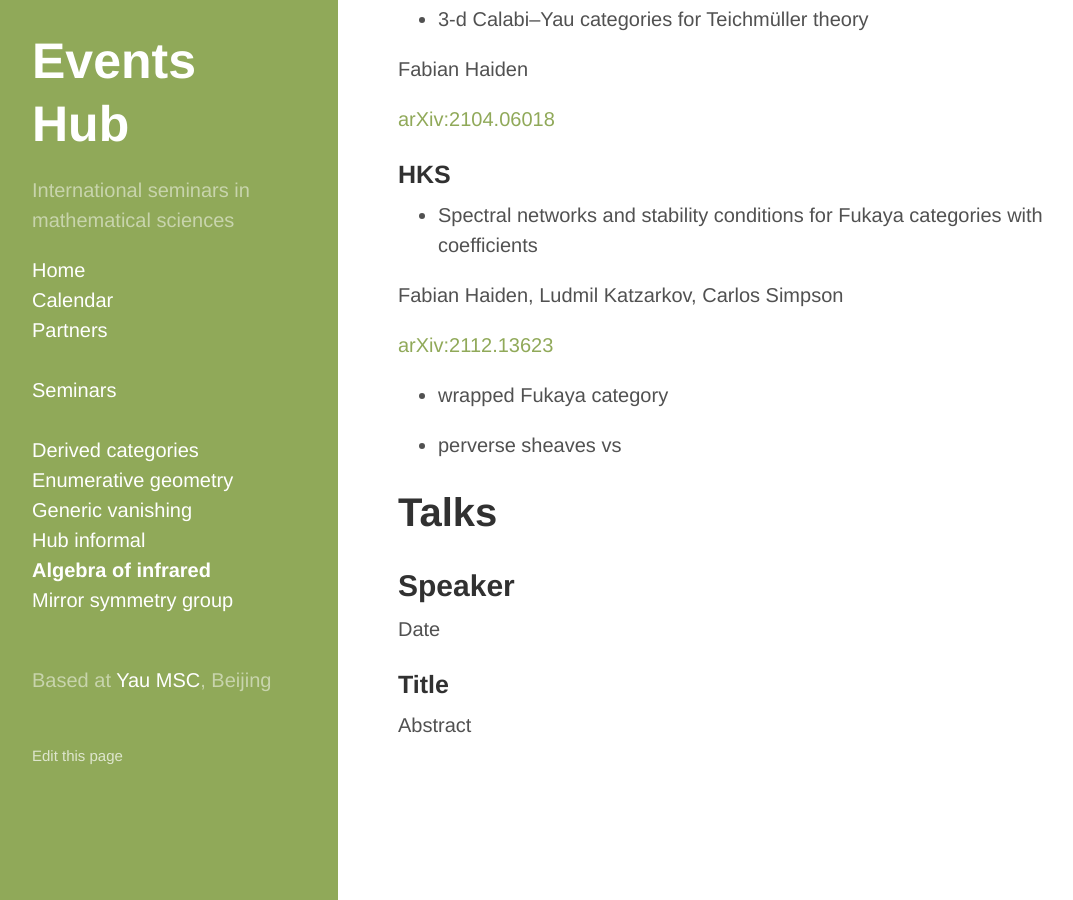
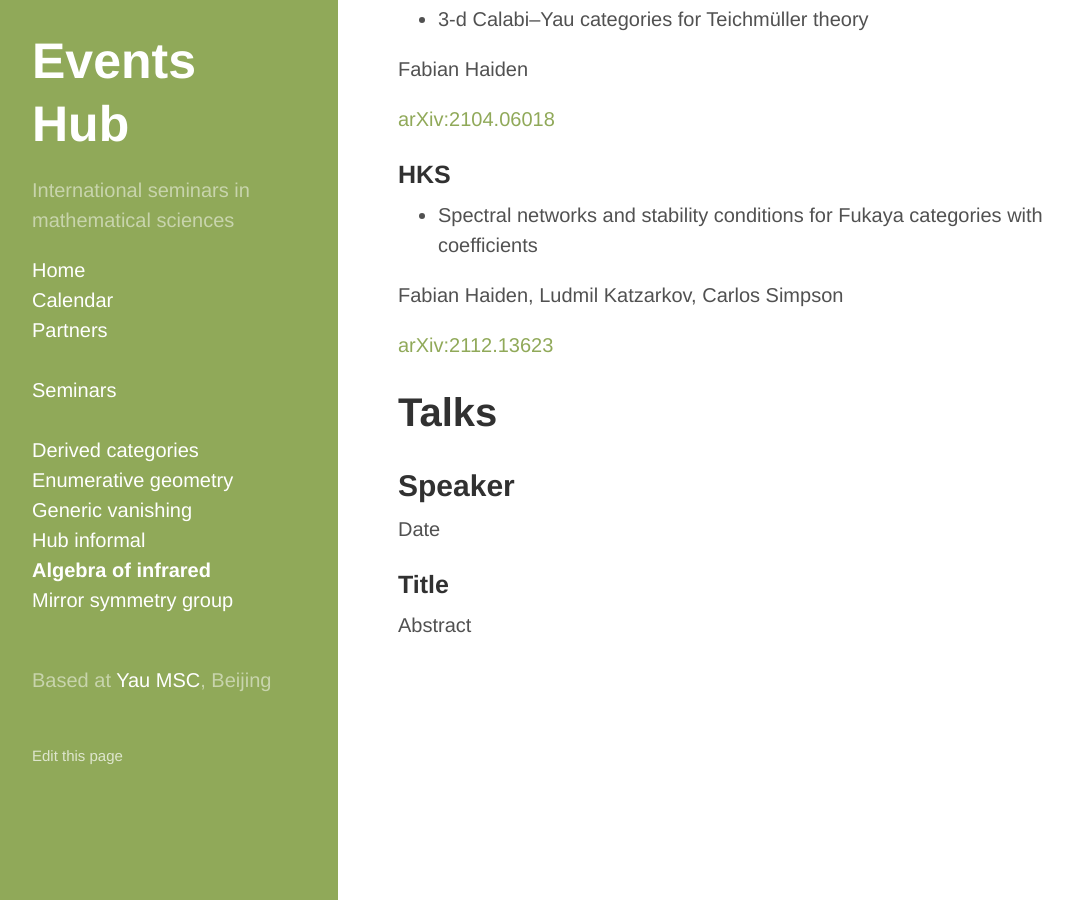
Before and after one commit to yau-msc-events/yau-msc-events.github.io, a Jekyll site: the page built from seminar-ir.md, in a window 1280 px wide and 900 px high, scrolled down 2907 px. Shown: the whole window, without its empty margins (2-1075 px from the left). Built offline with Jekyll 4.4.1, drawn with Linux system fonts in a browser that asks for light colours.

Commit message:
Update seminar-ir.md

```diff
--- a/seminar-ir.md
+++ b/seminar-ir.md
@@ -127,12 +127,6 @@ Fabian Haiden, Ludmil Katzarkov, Carlos Simpson
 
 
 
-* wrapped Fukaya category
-
-* perverse sheaves vs
-
-
-
 # Talks
 
 ## Speaker
```
